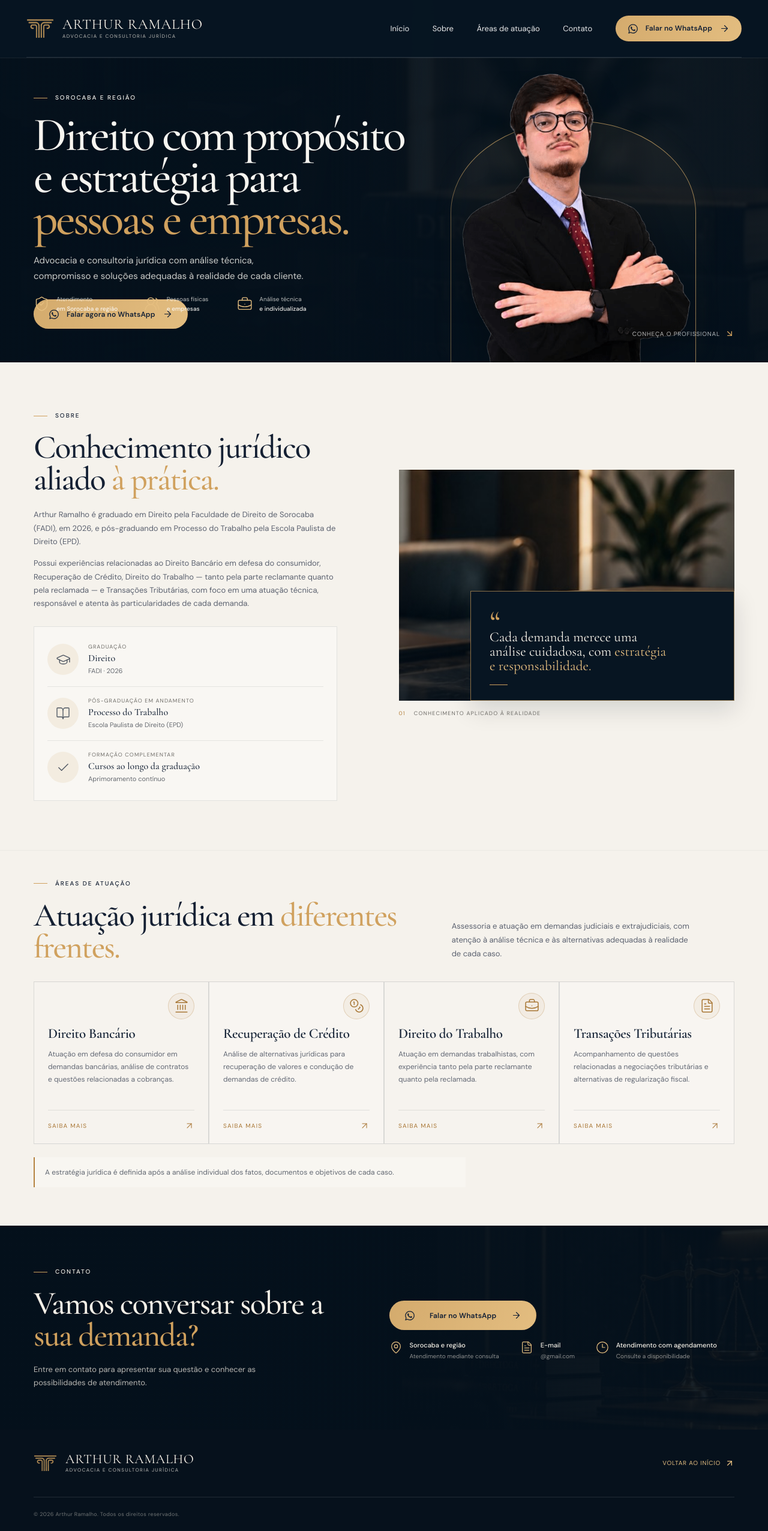
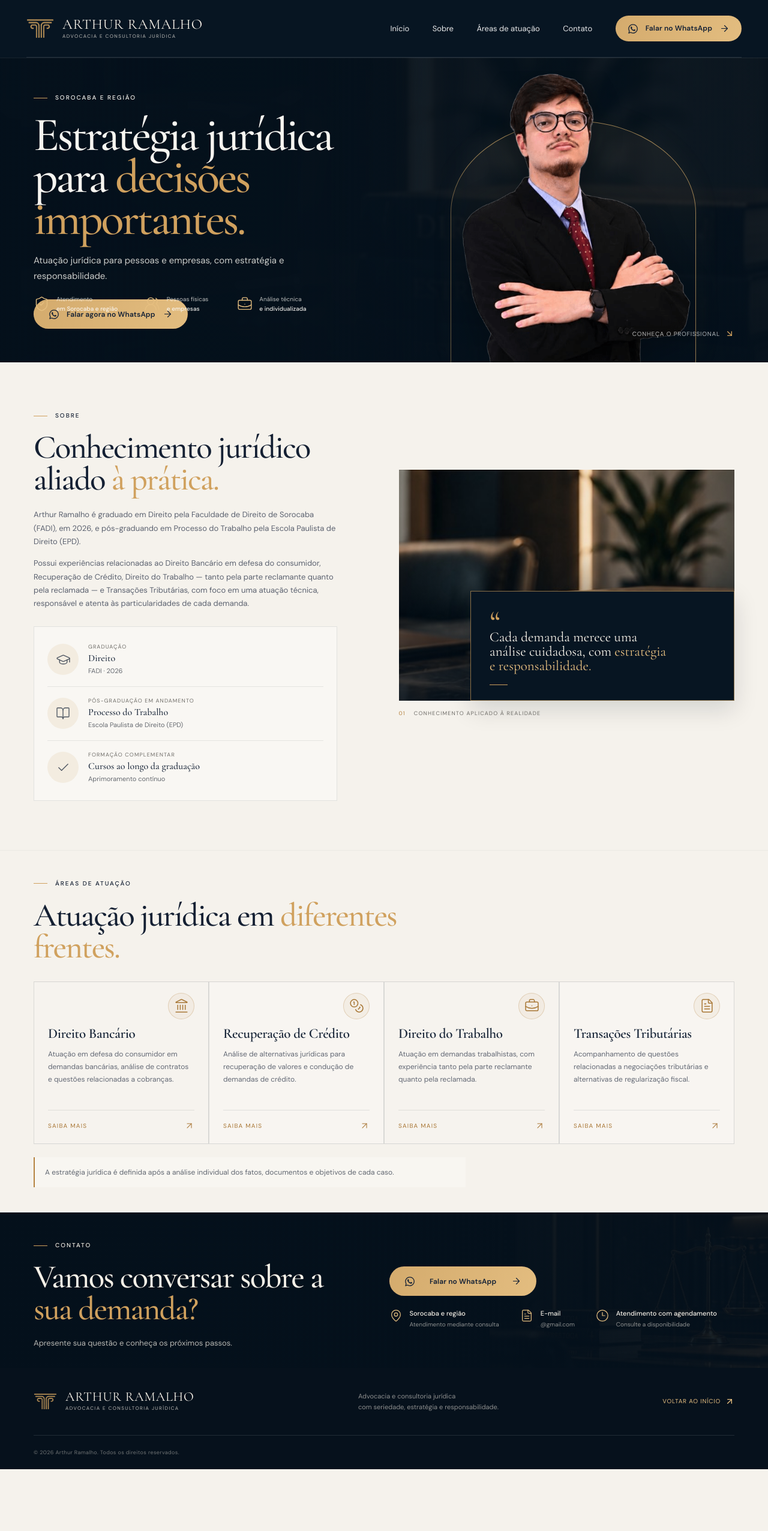
Before and after one commit to avanegm/arthur-ramalho, a React (Vite) app: page / in a window 1280 px wide. Shown: the whole page at 60% size. After the commit the page ends 2449 px from the top, so only its background shows below. Built offline with nearby package versions, Linux system fonts and the light colour scheme.

Commit message:
refina textos e espacamentos finais

```diff
--- a/src/App.tsx
+++ b/src/App.tsx
@@ -141,9 +141,9 @@ export default function App() {
         <div className="hero-content page-width">
           <div className="hero-copy">
             <SectionEyebrow>Sorocaba e região</SectionEyebrow>
-            <h1>Direito com propósito e estratégia para <em>pessoas e empresas.</em></h1>
+            <h1>Estratégia jurídica para <em>decisões importantes.</em></h1>
             <p className="hero-description">
-              Advocacia e consultoria jurídica com análise técnica, compromisso e soluções adequadas à realidade de cada cliente.
+              Atuação jurídica para pessoas e empresas, com estratégia e responsabilidade.
             </p>
             <WhatsAppCta className="hero-cta" label="Falar agora no WhatsApp" />
           </div>
@@ -220,7 +220,6 @@ export default function App() {
               <SectionEyebrow>Áreas de atuação</SectionEyebrow>
               <h2>Atuação jurídica em <em>diferentes frentes.</em></h2>
             </div>
-            <p>Assessoria e atuação em demandas judiciais e extrajudiciais, com atenção à análise técnica e às alternativas adequadas à realidade de cada caso.</p>
           </div>
           <div className="practice-grid">
             {practiceAreas.map(({ title, description, Icon }) => (
@@ -244,7 +243,7 @@ export default function App() {
           <div className="contact-copy">
             <SectionEyebrow>Contato</SectionEyebrow>
             <h2>Vamos conversar sobre a<em> sua demanda?</em></h2>
-            <p>Entre em contato para apresentar sua questão e conhecer as possibilidades de atendimento.</p>
+            <p>Apresente sua questão e conheça os próximos passos.</p>
           </div>
           <div className="contact-actions">
             <WhatsAppCta label="Falar no WhatsApp" />
@@ -271,6 +270,7 @@ export default function App() {
       <footer className="site-footer">
         <div className="footer-main page-width">
           <Brand />
+          <p>Advocacia e consultoria jurídica<br />com seriedade, estratégia e responsabilidade.</p>
           <a href="#inicio" className="back-to-top">Voltar ao início <ArrowUpRight size={16} /></a>
         </div>
         <div className="footer-bottom page-width">
--- a/src/styles.css
+++ b/src/styles.css
@@ -2473,3 +2473,74 @@ h2 em {
     margin-bottom: 18px;
   }
 }
+
+
+/* REFINO FINAL DE CONTEUDO E ESPACAMENTO — sem alterar o Hero aprovado */
+/* Cabeçalho opaco para não deixar o conteúdo da página transparecer durante a rolagem. */
+.site-header {
+  background: #071522;
+  -webkit-backdrop-filter: blur(12px);
+  backdrop-filter: blur(12px);
+}
+
+/* Reduz a distância entre o fim das áreas de atuação e o contato. */
+.practice {
+  padding-bottom: 42px;
+}
+
+/* Contato mais compacto e melhor conectado visualmente ao rodapé. */
+.contact {
+  padding-top: 48px;
+  padding-bottom: 30px;
+}
+
+.contact-copy > p {
+  max-width: 350px;
+}
+
+.contact-actions > .button {
+  margin-bottom: 22px;
+}
+
+.footer-main {
+  padding-top: 18px;
+  padding-bottom: 18px;
+}
+
+@media (max-width: 760px) {
+  .practice {
+    padding-bottom: 36px;
+  }
+
+  .practice-heading {
+    margin-bottom: 22px;
+  }
+
+  .contact {
+    padding-top: 38px;
+    padding-bottom: 22px;
+  }
+
+  .contact-inner {
+    gap: 22px;
+  }
+
+  .contact-copy > p {
+    max-width: 330px;
+    line-height: 1.6;
+  }
+
+  .contact-actions > .button {
+    margin-bottom: 20px;
+  }
+
+  .contact-details {
+    gap: 16px;
+  }
+
+  .footer-main {
+    gap: 14px;
+    padding-top: 22px;
+    padding-bottom: 20px;
+  }
+}
```
